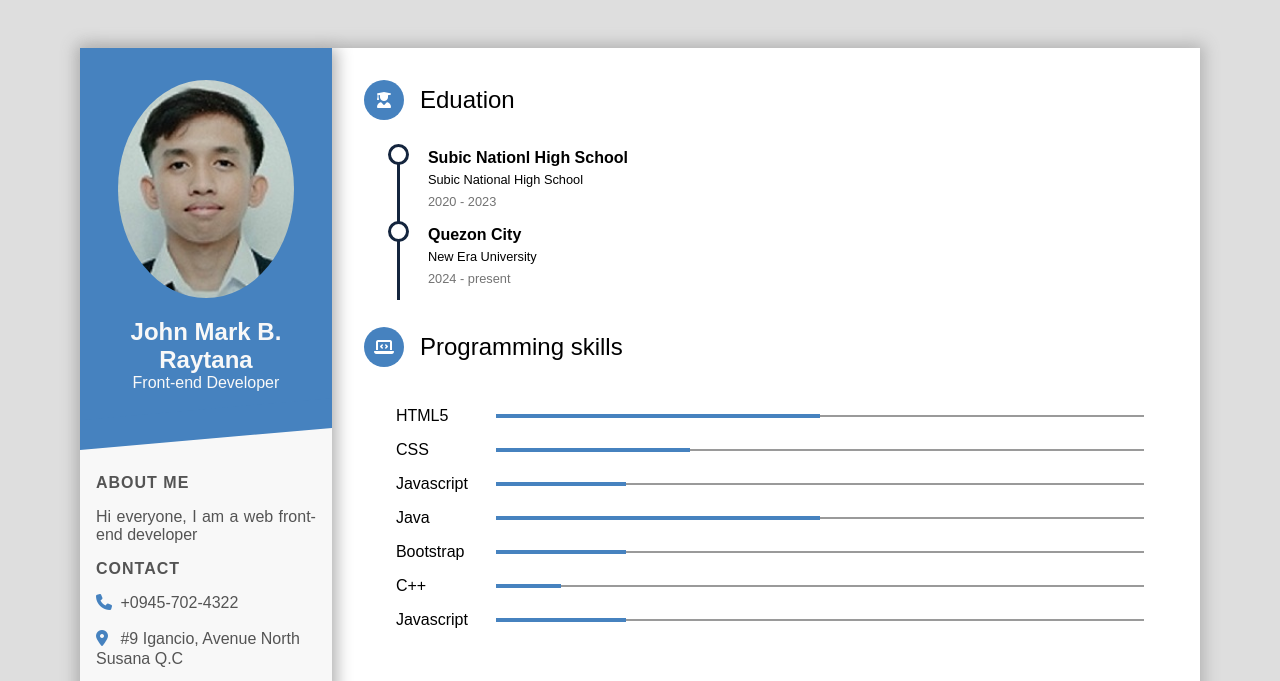
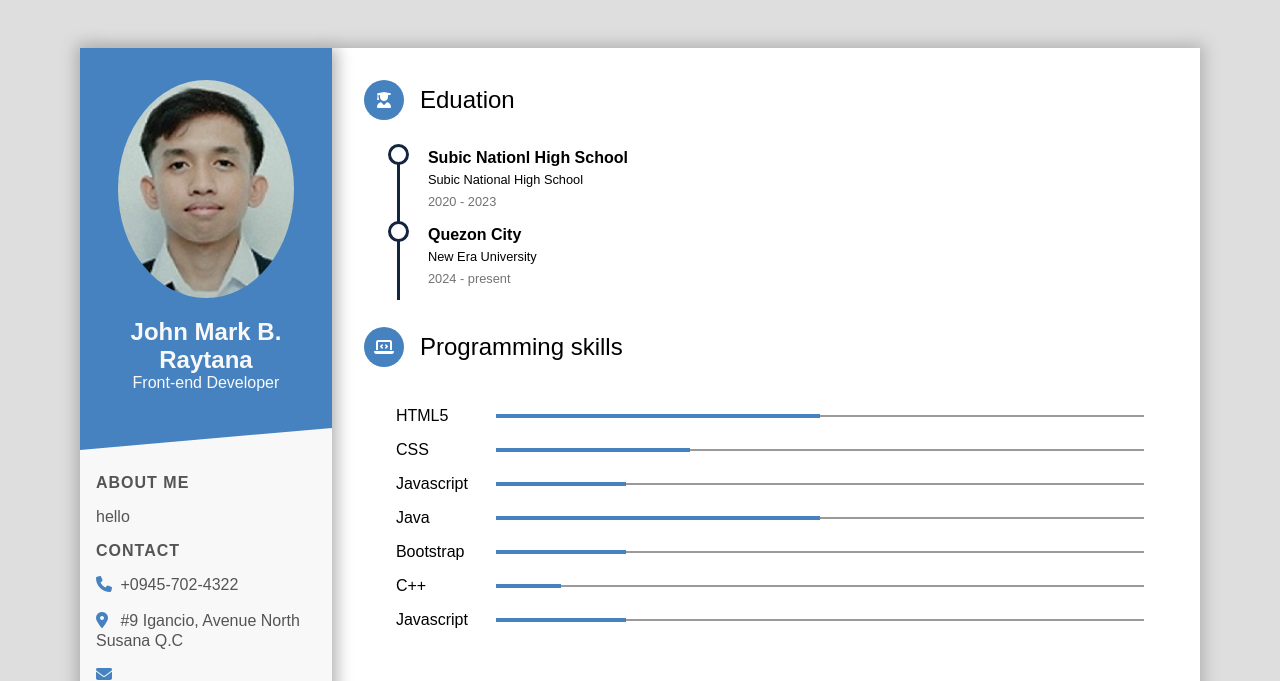
Before and after one commit to Zetname/WebResume, a plain HTML site: page index.html in a window 1280 px wide. Shown: the top 681 px of the page. Drawn offline with Linux system fonts and the light colour scheme.

Commit message:
Update index.html

```diff
--- a/index.html
+++ b/index.html
@@ -22,7 +22,7 @@
       <div class="intro-section about">
         <h1 class="title">about me</h1>
         <p class="paragraph">
-          Hi everyone, I am a web front-end developer
+          hello
         </p>
       </div>
       <div class="intro-section contact">
```
